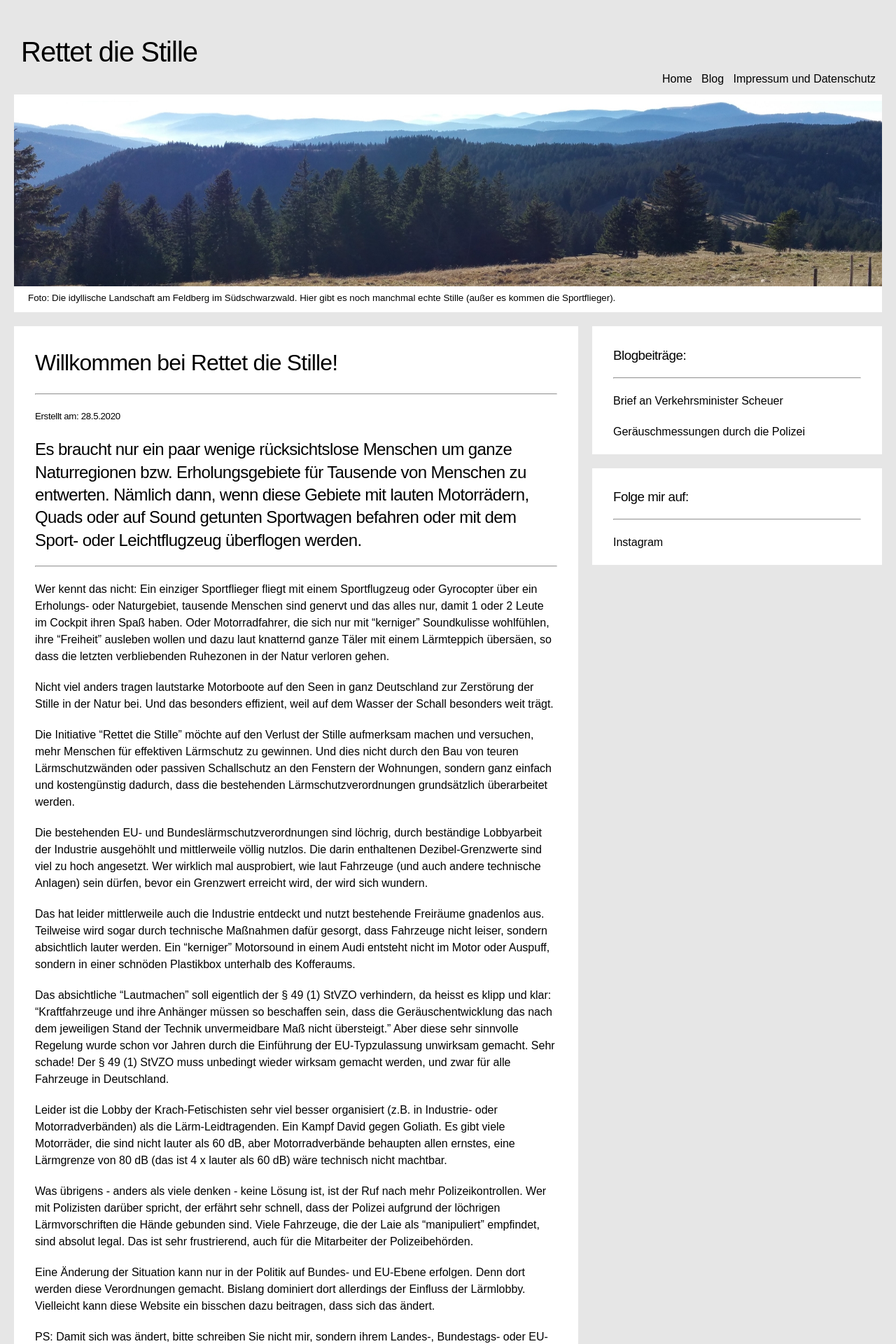
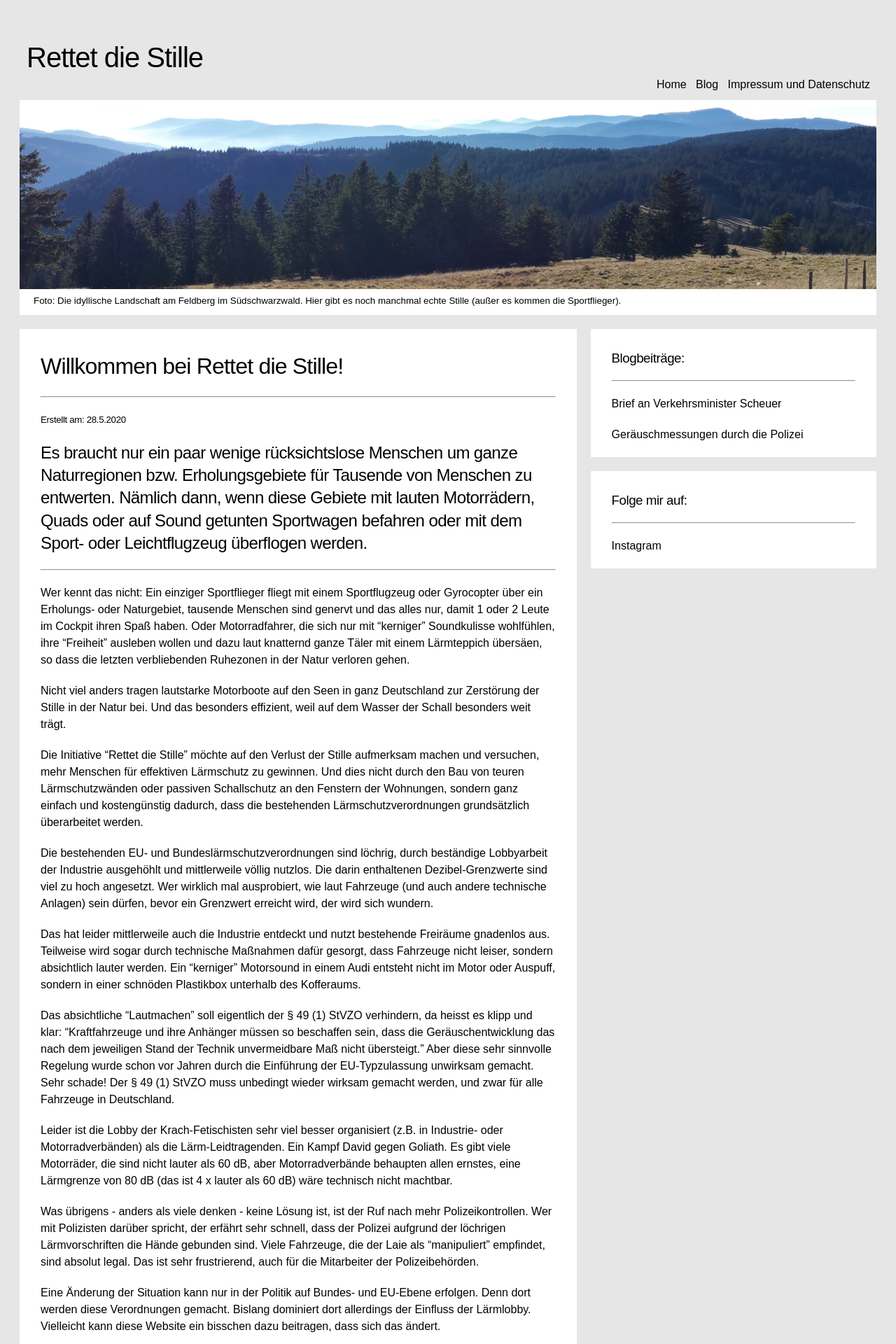
Before and after one commit to rettet-die-stille/rettet-die-stille.github.io, a Jekyll site: the page built from index.md, in a window 1280 px wide. Shown: the top 1920 px of the page at 70% size. Built offline with Jekyll 4.4.1, drawn with Linux system fonts in a browser that asks for light colours; our own code applies the rules of GitHub Pages for plain Markdown files.

Commit message:
Update layout.scss

```diff
--- a/_sass/layout.scss
+++ b/_sass/layout.scss
@@ -5,7 +5,7 @@ html {
 }
 
 body {
-    margin: 0em;
+    margin: 0.5em;
 }
 
 @for $index from 1 through 6 {
```
